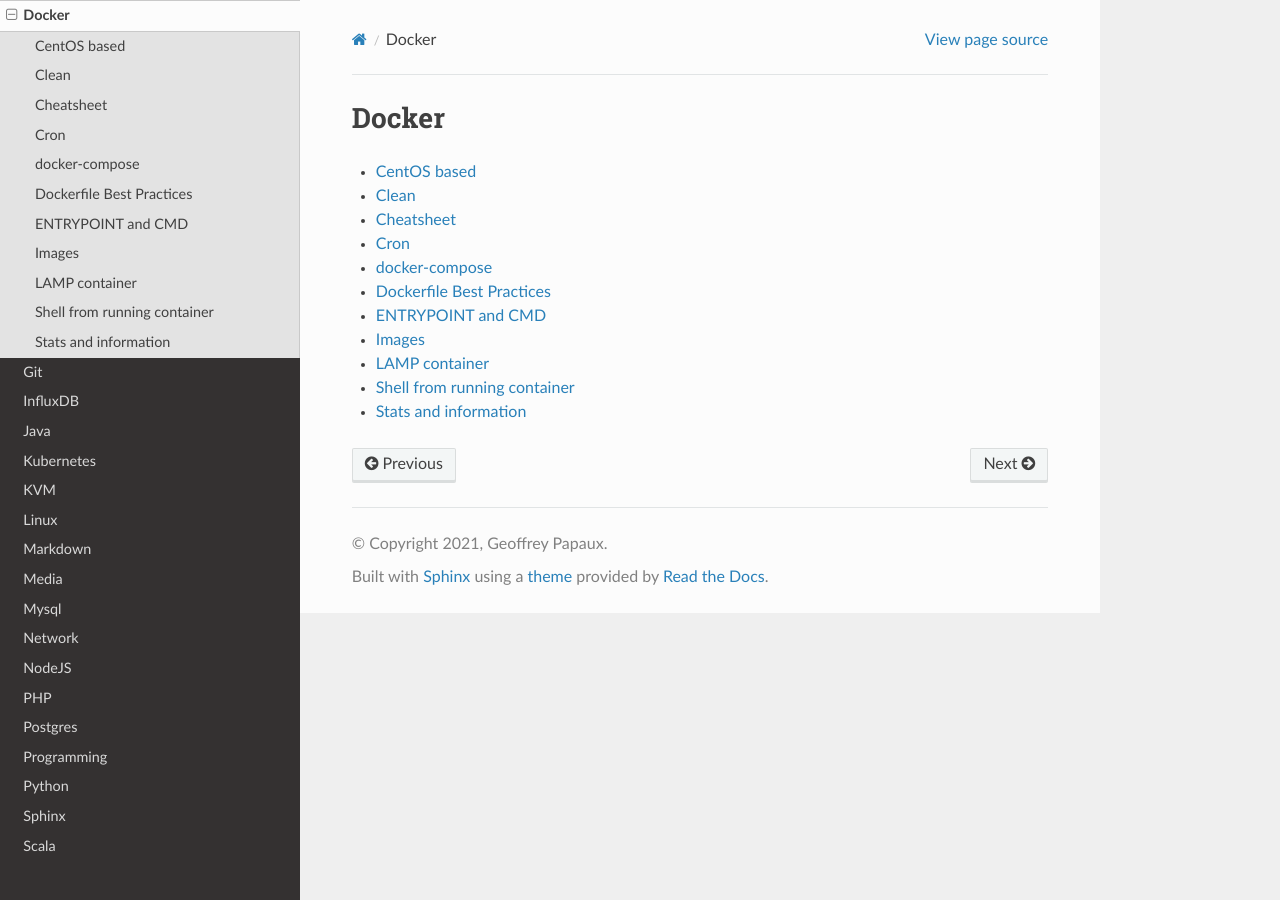
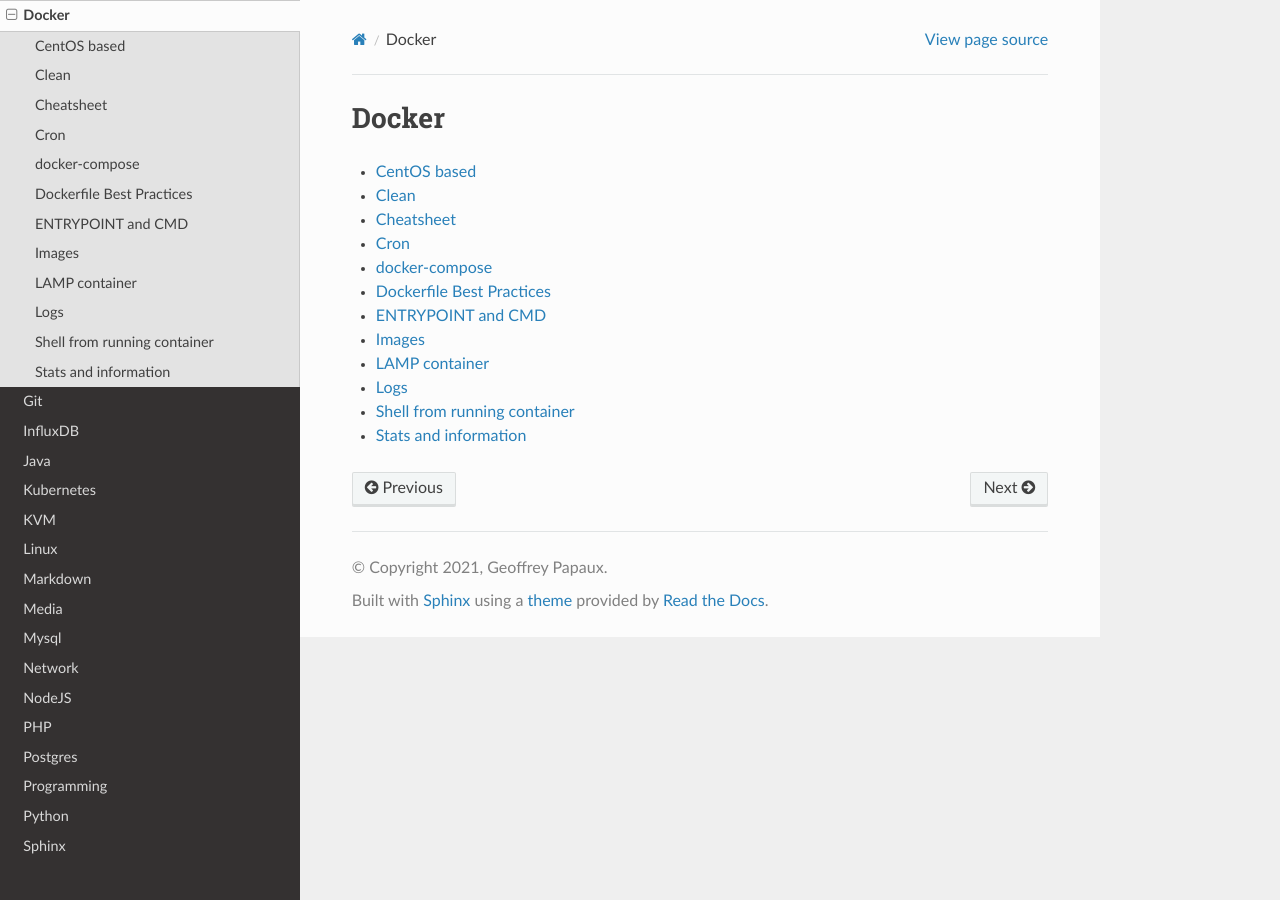
Before and after one commit to papaux/til, a Sphinx documentation site: the page built from source/docker/_.rst, in a window 1280 px wide. Built offline with Sphinx 7.4.7 and the Read the Docs theme 2.0.0, drawn with Linux system fonts in a browser that asks for light colours.

Commit message:
docker: grep in logs

```diff
--- a/source/docker/_.rst
+++ b/source/docker/_.rst
@@ -13,5 +13,6 @@
    entrypoint-cmd.rst
    images.rst
    lamp-container.rst
+   logs.rst
    shell-running-container.rst
    stats.rst
--- /dev/null
+++ b/source/docker/logs.rst
@@ -0,0 +1,6 @@
+Logs
+-----
+
+Grep in logs from all running containers::
+
+  docker ps -q | xargs -L 1 docker logs 2>&1 | grep 'error'
```
